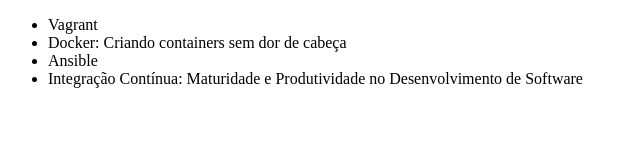
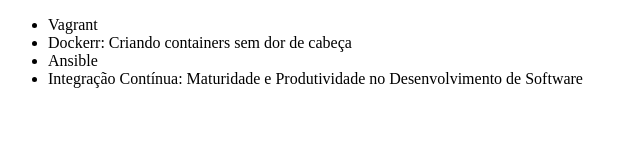
Before and after one commit to lucasgamestar/alura-git, a plain HTML site: page index.html in a window 1280 px wide. Shown: the full height of the page, 0-640 px from the left. Drawn offline with Linux system fonts and the light colour scheme.

Commit message:
Corrigindo NOME do CURSO DOCKERR

```diff
--- a/index.html
+++ b/index.html
@@ -7,7 +7,7 @@
 <body>
     <ul>
         <li>Vagrant</li>
-        <li>Docker: Criando containers sem dor de cabeça</li>
+        <li>Dockerr: Criando containers sem dor de cabeça</li>
         <li>Ansible</li>
         <li>Integração Contínua: Maturidade e Produtividade no Desenvolvimento de Software</li>
     </ul>
```
